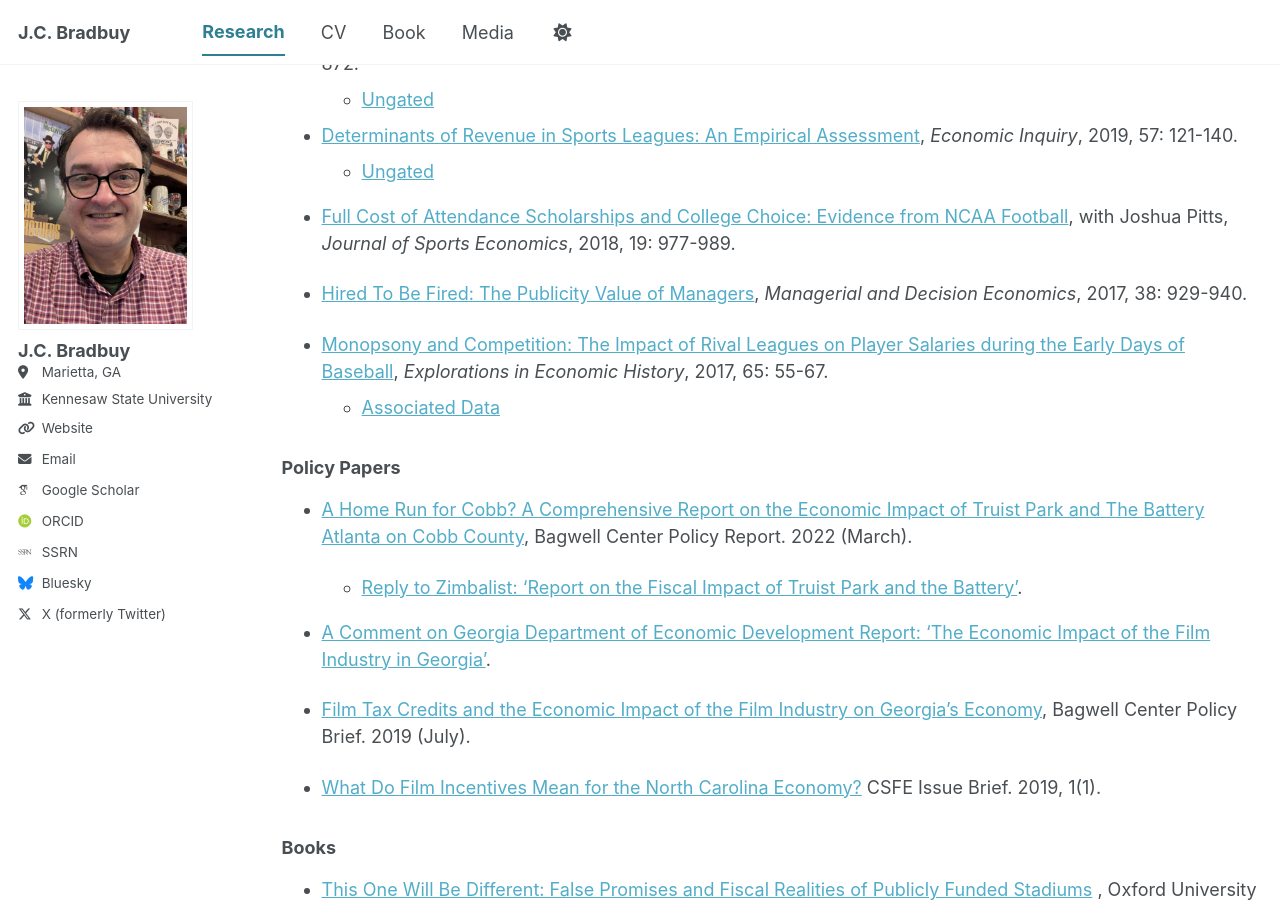
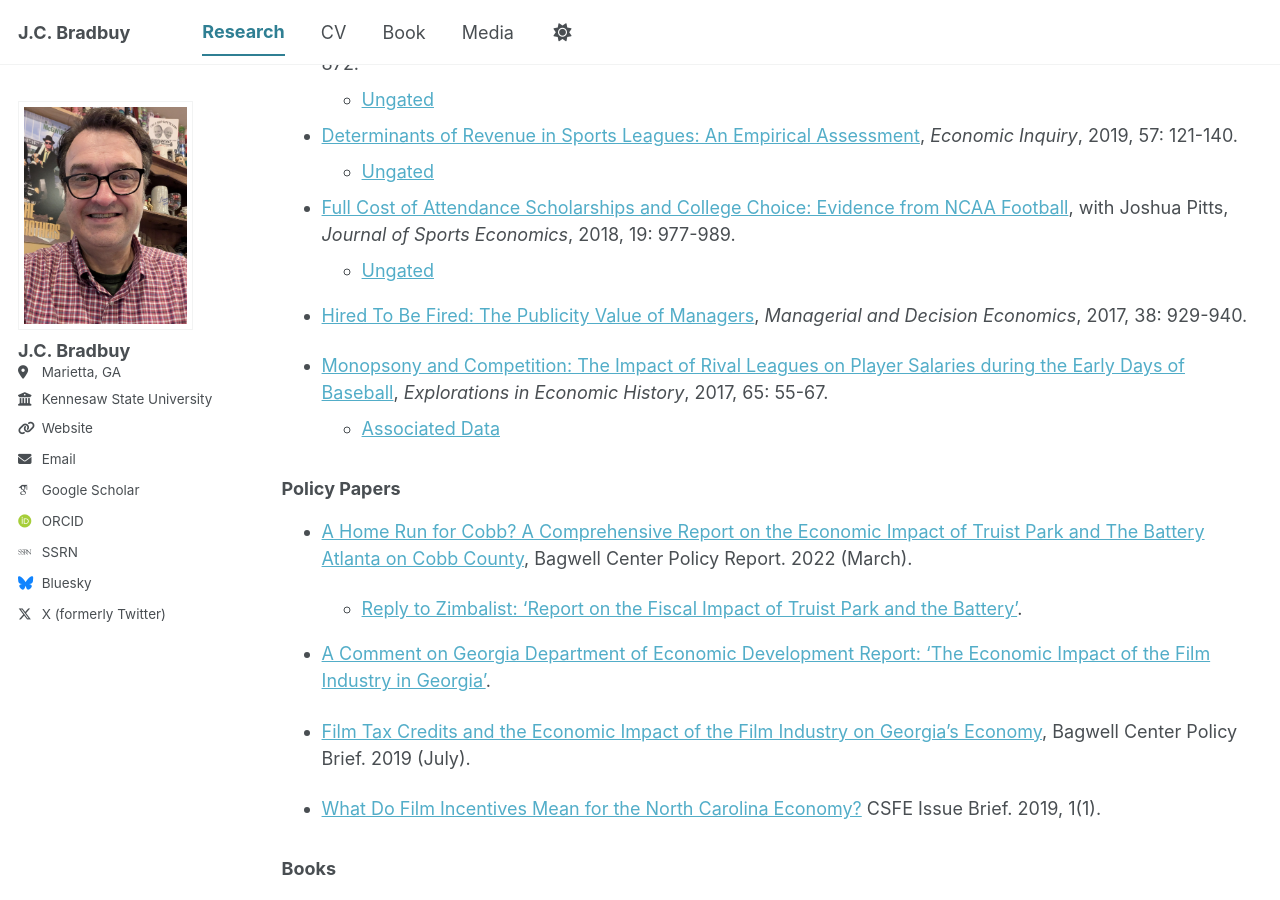
Before and after one commit to jcbradbury/jcbradbury.github.io, a Jekyll site: the page built from _pages/research.md, in a window 1280 px wide and 900 px high, scrolled down 1418 px. Built offline with Jekyll 4.4.1, drawn with Linux system fonts in a browser that asks for light colours; some web fonts are replaced; a script bundle is joined from its source files by our own code; library files that are not in the unit come from our copies.

Commit message:
Update research.md

```diff
--- a/_pages/research.md
+++ b/_pages/research.md
@@ -61,6 +61,7 @@ author_profile: true
     - [Ungated](https://onlinelibrary.wiley.com/share/QEESQMQNIHZWRZK6REVU?target=10.1111/ecin.12710)
 
 - [Full Cost of Attendance Scholarships and College Choice: Evidence from NCAA Football](http://journals.sagepub.com/doi/full/10.1177/1527002517696958), with Joshua Pitts, *Journal of Sports Economics*, 2018, 19: 977-989.
+    - [Ungated](https://journals.sagepub.com/doi/pdf/10.1177/1527002517696958?casa_token=jp8An5EJz5wAAAAA:uxpAF4dM-lExpznU8iUthOY5xy-ysXWpYmY_Jg1On9fOSQc3RtS24Mq6tMcmyiCqzSDXiLr5-h5R8Q)
 
 - [Hired To Be Fired: The Publicity Value of Managers](http://onlinelibrary.wiley.com/doi/10.1002/mde.2834/full), *Managerial and Decision Economics*, 2017, 38: 929-940.
 
```
